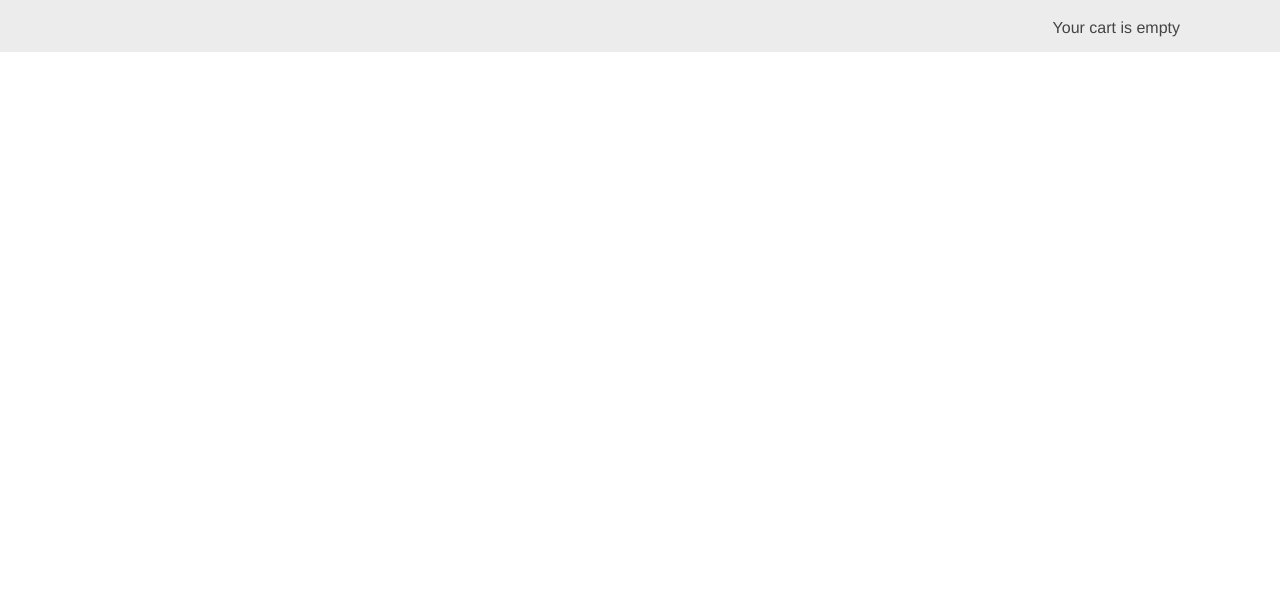
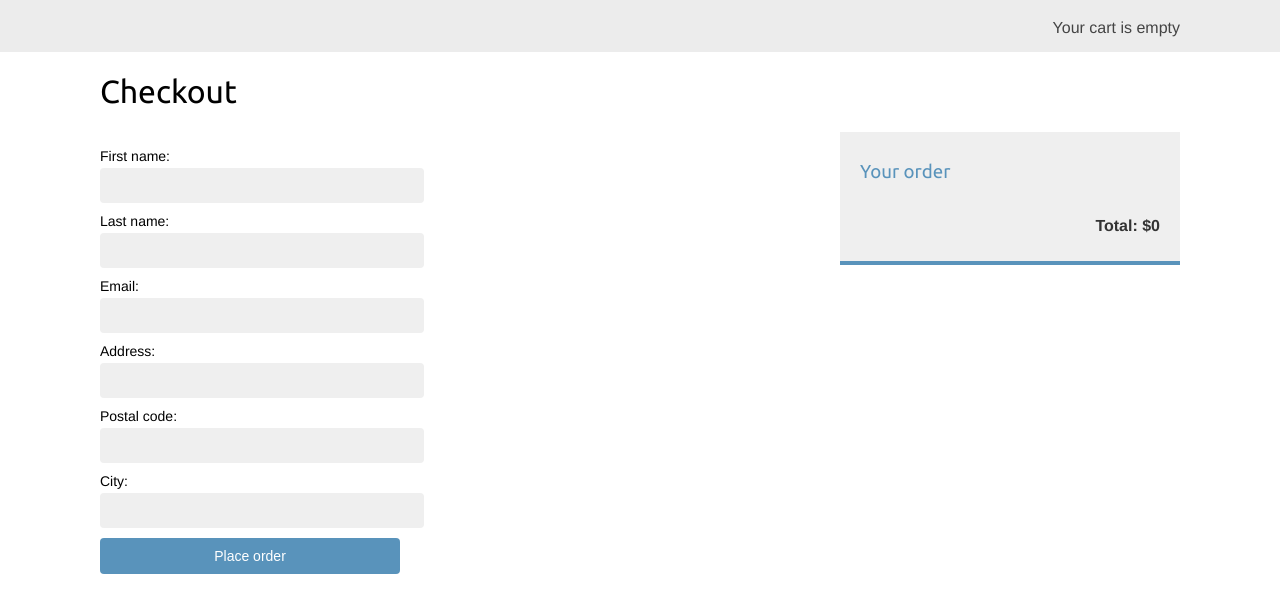
Before and after one commit to elric1992/Django_shop, a Django app: template orders/templates/orders/order/create.html in a window 1280 px wide. Shown: the part 46-659 px from the top of the page. Run offline with Django 3.2, Linux system fonts and the light colour scheme; the template is opened without the code that fills it: values that come from a table or form of the project are taken from there, others are empty.

Commit message:
add create and created templates into order app

```diff
--- a/myshop/urls.py
+++ b/myshop/urls.py
@@ -19,9 +19,10 @@ from django.conf import settings
 from django.conf.urls.static import static
 
 urlpatterns = [
+    path('', include('shop.urls', namespace='shop')),
     path('admin/', admin.site.urls),
     path('cart/', include('cart.urls', namespace='cart')),
-    path('', include('shop.urls', namespace='shop')),
+    path('orders/', include('orders.urls', namespace='orders')),
 ]
 
 if settings.DEBUG:
--- a/orders/templates/orders/order/create.html
+++ b/orders/templates/orders/order/create.html
@@ -1 +1,27 @@
 {% extends "shop/base.html" %}
+
+{% block title %}
+    Checkout
+{% endblock title %}
+
+{% block content %}
+    <h1>Checkout</h1>
+    <div class="order-info">
+        <h3>Your order</h3>
+        <ul>
+            {% for item in cart %}
+                <li>
+                    {{ item.quantity }}x {{ item.product.name }}
+                    <span>${{ item.total_price }}</span>
+                </li>
+            {% endfor %}
+        </ul>
+        <p>Total: ${{ cart.get_total_price }}</p>
+    </div>
+
+    <form method="POST" class="order-form">
+        {{ form.as_p }}
+        <p><input type="submit" value="Place order"></p>
+        {% csrf_token %}
+    </form>
+{% endblock content %}
```
Also changed, not shown: orders/admin.py (+5 -4 lines), orders/templates/orders/order/created.html (+13 -0 lines), db.sqlite3.
